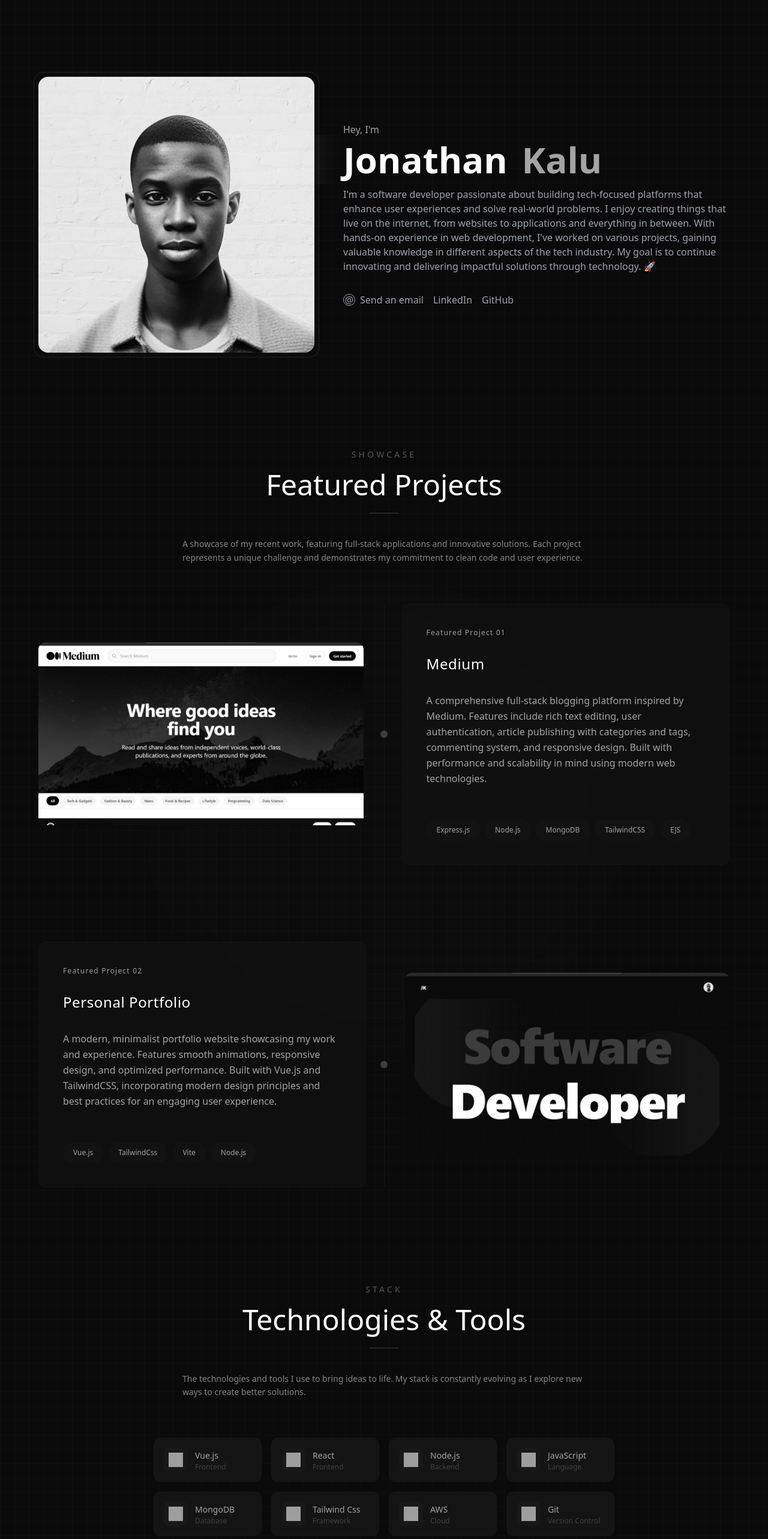
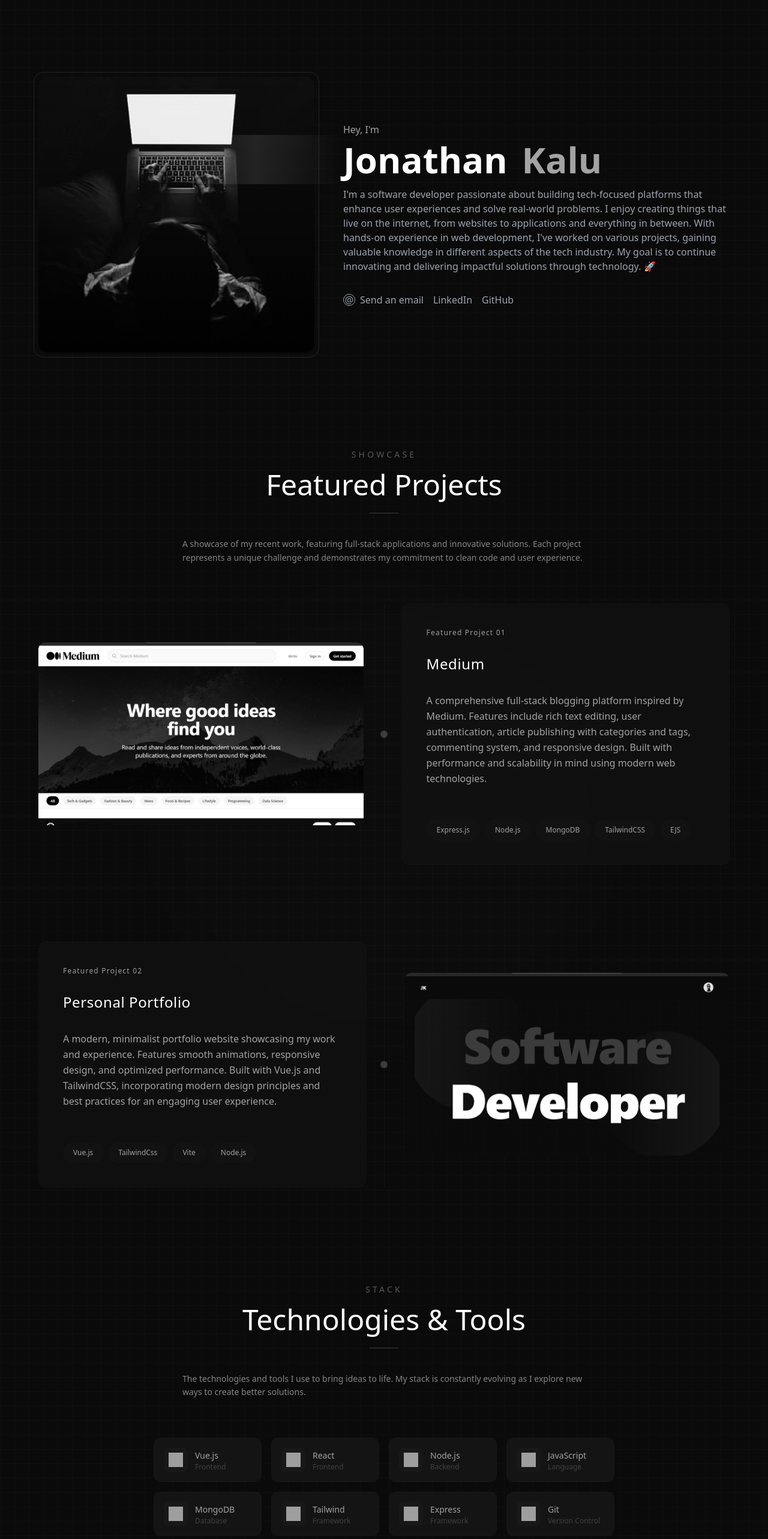
Before and after one commit to jkdevio/my-portfolio, a Vue app: page / in a window 1280 px wide. Shown: the part 800-3366 px from the top of the page at 60% size. Built offline with nearby package versions, Linux system fonts and the light colour scheme; grey boxes are pictures that could not be loaded.

Commit message:
Add Tidio chat, update profile image, and modify tools section

```diff
--- a/index.html
+++ b/index.html
@@ -6,6 +6,7 @@
     <meta name="viewport" content="width=device-width, initial-scale=1.0" />
     <title>Jonathan Kalu - Software Developer</title>
   </head>
+  <script src="//code.tidio.co/grtlxubfqr8qomx3dcfwr4oymxc6o2ew.js" async></script>
   <body>
     <div id="app"></div>
     <script type="module" src="/src/main.js"></script>
--- a/src/components/TheHero.vue
+++ b/src/components/TheHero.vue
@@ -7,7 +7,7 @@
           <!-- Image with overlay -->
           <div class="relative rounded-2xl overflow-hidden">
             <img
-              src="/profile.jpg"
+              src="/profile-2.jpg"
               alt="Jonathan Kalu"
               class="w-full aspect-square object-cover rounded-2xl grayscale group-hover:grayscale-0 transition-all duration-500 scale-[1.01] group-hover:scale-100"
             />
--- a/src/components/ToolsSection.vue
+++ b/src/components/ToolsSection.vue
@@ -95,15 +95,15 @@ const tools = ref([
     isAnimating: false,
   },
   {
-    name: 'Tailwind Css',
+    name: 'Tailwind',
     icon: 'https://img.icons8.com/fluency/48/tailwind_css.png',
     type: 'Framework',
     isAnimating: false,
   },
   {
-    name: 'AWS',
-    icon: 'https://img.icons8.com/color/48/amazon-web-services.png',
-    type: 'Cloud',
+    name: 'Express',
+    icon: 'https://img.icons8.com/ios/50/express-js.png',
+    type: 'Framework',
     isAnimating: false,
   },
   {
```
Also changed, not shown: public/profile-2.jpg (added).
